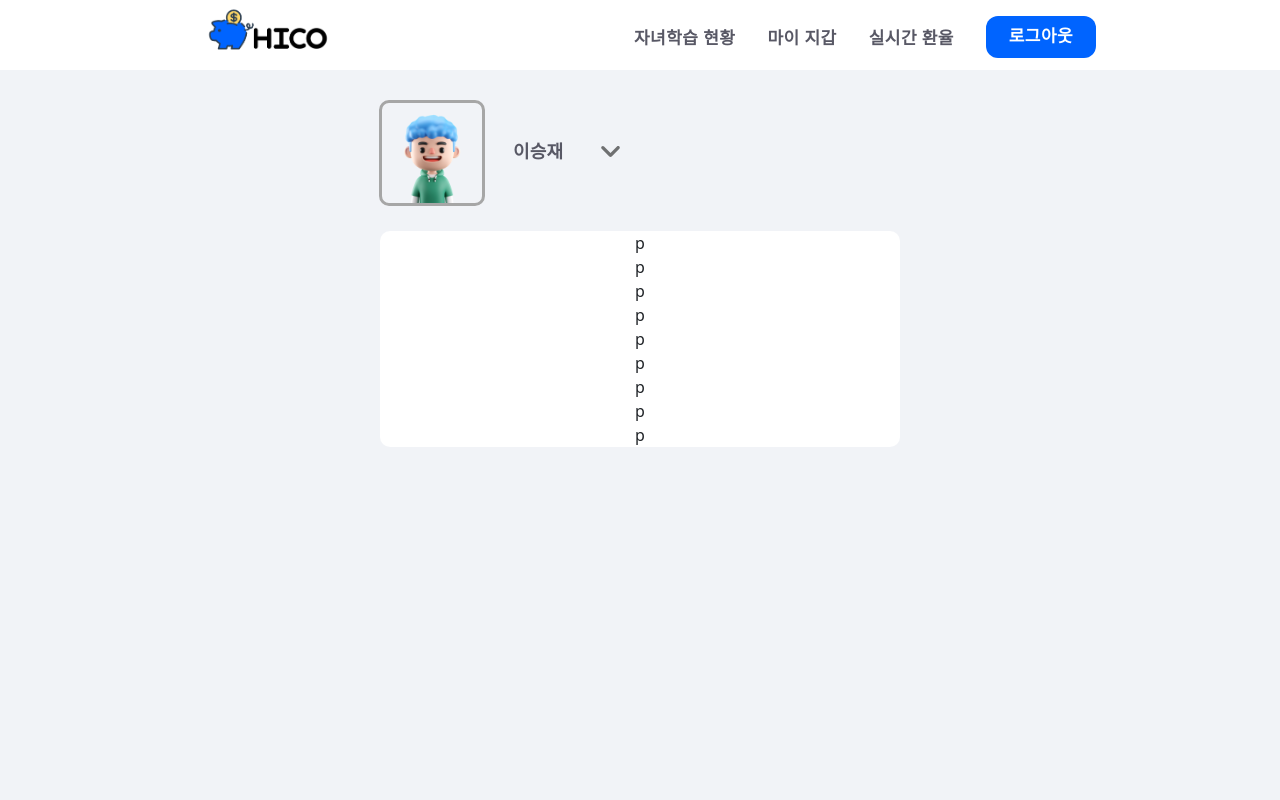
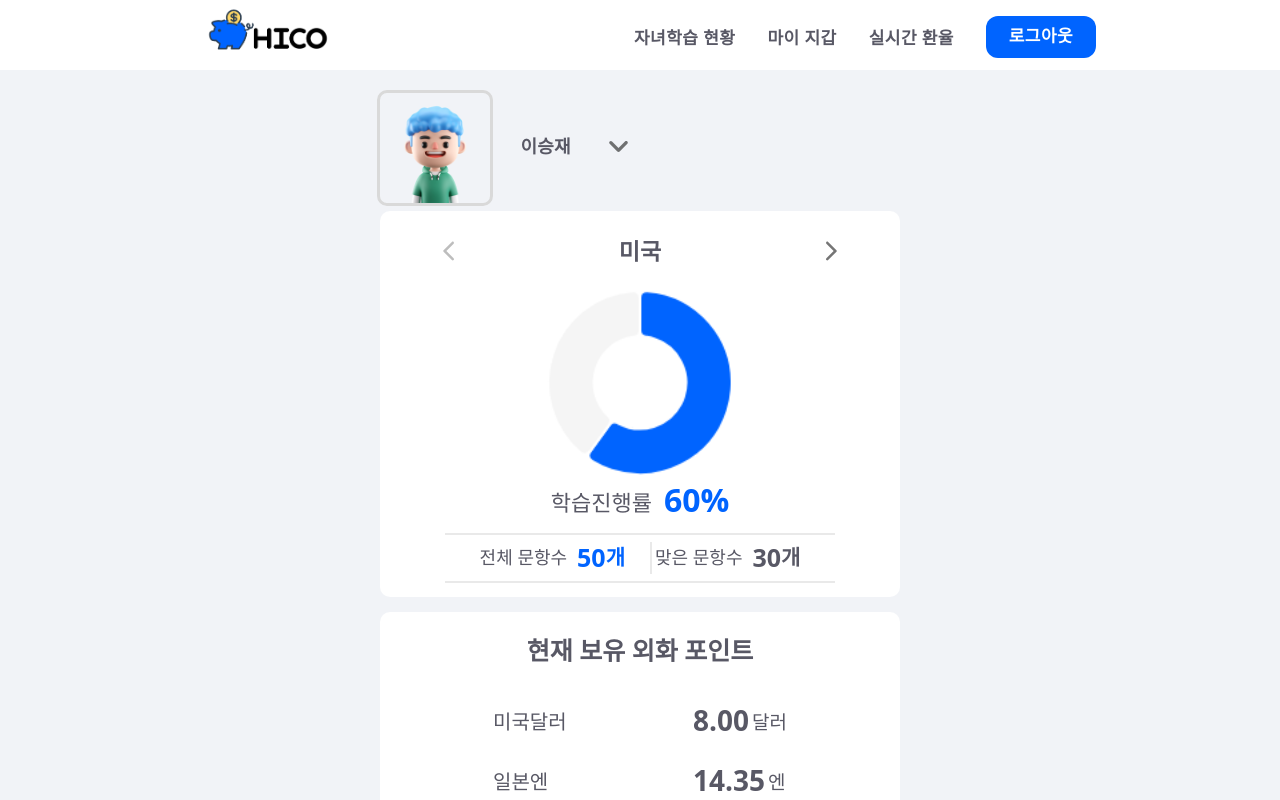
Before and after one commit to 22-bottle/ssafy_specific_pjt, a React (Create React App) app in the folder front/: page /mainparent/childstatus in a window 1280 px wide. Shown: the top 800 px of the page. Built offline with nearby package versions, Linux system fonts and the light colour scheme.

Commit message:
feat: chart.js 설치

```diff
--- a/front/package.json
+++ b/front/package.json
@@ -16,9 +16,11 @@
     "@testing-library/user-event": "^13.5.0",
     "@types/react": "^18.2.66",
     "bootstrap": "^5.3.3",
+    "chart.js": "^4.4.2",
     "dayjs": "^1.11.10",
     "react": "^18.2.0",
     "react-bootstrap": "^2.10.1",
+    "react-chartjs-2": "^5.2.0",
     "react-dom": "^18.2.0",
     "react-material-ui-carousel": "^3.4.2",
     "react-router-dom": "^6.22.3",
--- a/front/src/components/mainchild/ChinaStage.module.css
+++ b/front/src/components/mainchild/ChinaStage.module.css
@@ -15,7 +15,6 @@ body {
   align-items: center; /* 수직 가운데 정렬 */
   flex-direction: column; /* 자식 요소를 수직 방향으로 배치 */
   height: 100vh; /* 화면 전체 높이 */
-
 }
 
 /* 화면 전체 */
--- a/front/src/components/mainparent/ChildStatus.tsx
+++ b/front/src/components/mainparent/ChildStatus.tsx
@@ -1,6 +1,5 @@
 import React, { useState, useEffect } from "react";
 import styles from './childstatus.module.css';
-import Carousel from 'react-bootstrap/Carousel'
 import 'bootstrap/dist/css/bootstrap.min.css';
 import { useNavigate } from 'react-router-dom';
 import profileBoy1 from '../../assets/profile_boy1.png';
@@ -11,11 +10,70 @@ import profileGirl1 from '../../assets/profile_girl1.png';
 import profileGirl2 from '../../assets/profile_girl2.png';
 import profileGirl3 from '../../assets/profile_girl3.png';
 import profileGirl4 from '../../assets/profile_girl4.png';
-import InputLabel from '@mui/material/InputLabel';
 import MenuItem from '@mui/material/MenuItem';
 import FormControl from '@mui/material/FormControl';
 import Select, { SelectChangeEvent } from '@mui/material/Select';
 import ExpandMoreRoundedIcon from '@mui/icons-material/ExpandMoreRounded';
+import IconButton from '@mui/material/IconButton';
+import ArrowBackIosRoundedIcon from '@mui/icons-material/ArrowBackIosRounded';
+import ArrowForwardIosRoundedIcon from '@mui/icons-material/ArrowForwardIosRounded';
+import { Doughnut } from 'react-chartjs-2';
+import 'chart.js/auto';
+import { AspectRatio } from "@mui/icons-material";
+
+
+const countries = ['usa', 'japan']; // 캐로셀 배열
+const countryNames: { [key: string]: string } = {
+  'usa': '미국',
+  'japan': '일본',
+};
+interface ChartData {
+  progress: number;
+  total: number;
+  correct: number;
+  datasets: {
+    data: number[];
+    backgroundColor: string[];
+    hoverOffset: number;
+    borderRadius?: number;
+  }[];
+}
+
+interface DataMap  {
+  [key: string]: ChartData;
+}
+
+const dataMap: DataMap = {
+  'usa': {
+    progress: 60,
+    total: 50,
+    correct: 30,
+    datasets: [{
+      data: [60, 40],
+      backgroundColor: [
+        '#0064FF',
+        '#F5F5F5',
+      ],
+      hoverOffset: 4,
+      borderRadius: 5,
+    }],
+  },
+  'japan': {
+    progress: 10,
+    total: 70,
+    correct: 7,
+    datasets: [
+      {
+        data: [10, 90],
+        backgroundColor: ['#0064FF', '#F5F5F5'],
+        hoverOffset: 4,
+        borderRadius: 5,
+      },
+    ],
+  },
+};
+
+
 
 
 const Childstatus:React.FC= () => {
@@ -59,11 +117,46 @@ const Childstatus:React.FC= () => {
   }, [age]);
 
 
-  // 아이 선택시 라벨 변경
-  const handleChildSelect = (event: React.ChangeEvent<HTMLSelectElement>) => {
-    setSelectedChild(event.target.value);
+
+  // 캐러셀 버튼
+  // 현재 캐로셀의 인덱스 상태
+  const [currentIndex, setCurrentIndex] = useState(0);
+
+  // 이전 버튼 클릭 핸들러
+  const handlePreviousClick = () => {
+    if (currentIndex > 0) {
+      setCurrentIndex(currentIndex - 1);
+    }
   };
 
+  // 다음 버튼 클릭 핸들러
+  const handleNextClick = () => {
+    if (currentIndex < countries.length - 1) {
+      setCurrentIndex(currentIndex + 1);
+    }
+  };
+
+
+  // 학습 진행률
+  // 예시로 60% 입력
+  const [currentProgress, setCurrentProgress] = useState(dataMap[countries[0]].progress);
+
+  // 캐로셀 인덱스 변경 시 해당 국가의 진행률을 업데이트합니다.
+  useEffect(() => {
+    setCurrentProgress(dataMap[countries[currentIndex]].progress);
+  }, [currentIndex]);
+
+
+  // 전체 문항수, 맞은 문항수
+  // 예시
+  const [total, setTotal] = useState(dataMap[countries[0]].total);
+  const [correct, setCorrect] = useState(dataMap[countries[0]].correct);
+  useEffect(() => {
+    const currentCountry = countries[currentIndex];
+    const countryData = dataMap[currentCountry];
+    setTotal(countryData.total);
+    setCorrect(countryData.correct);
+  }, [currentIndex]);
 
   return (
     <div className={styles.container}>
@@ -74,7 +167,7 @@ const Childstatus:React.FC= () => {
 
         {/* 프로필 사진 */}
         <div className={styles.profileimage}>
-          <img src={selectedImage} alt={gender} style={{ height: '100px' }} />
+          <img src={selectedImage} alt={gender} style={{ height: '110px' }} />
         </div>
 
         {/* 자녀 이름 */}
@@ -107,150 +200,92 @@ const Childstatus:React.FC= () => {
       </div>
 
 
-      {/* 메인 */}
+      {/* 메인1 */}
       <div className={styles.materialContainer}>
 
         {/* 카로셀 버튼 + 나라 */}
-        <div>p</div>
+        <div className={styles.carouselcontrols}>
+          <IconButton aria-label="previous" onClick={handlePreviousClick} disabled={currentIndex === 0}>
+            <ArrowBackIosRoundedIcon />
+          </IconButton>
+          <div className={styles.countrytext}>{countryNames[countries[currentIndex]]}</div>
+          <IconButton aria-label="next" onClick={handleNextClick} disabled={currentIndex === countries.length - 1}>
+            <ArrowForwardIosRoundedIcon />
+          </IconButton>
+        </div>
 
         {/* 진행률 차트 */}
-        <div>p</div>
+        <div>
+          <Doughnut
+            data={dataMap[countries[currentIndex]]}
+            options={{ responsive: false }}
+            style={{ position: "relative", height: "200px" }}
+          />
+        </div>
+
+        {/* 학습 진행률 */}
+        <div className={styles.progresslayout}>
+          <div className={styles.title1}>학습진행률</div>
+          <div className={styles.subtitle1}>{currentProgress}%</div>
+        </div>
+
 
         {/* 문항수 */}
-        <div>
+        <div className={styles.correctlayout}>
           {/* 전체 문항수 */}
-          <div>p</div>
+          <div className={styles.title2}>전체 문항수</div>
+          <div className={styles.subtitle2}>{total}</div>
+          <div className={styles.subtitle4}>개</div>
           {/* 맞은 문항수 */}
-          <div>p</div>
-        </div>
-
-        {/* title */}
-        <div>p</div>
-
-        {/* 나라 */}
-        <div>
-          {/* 미국 */}
-          <div>p</div>
-          {/* 일본 */}
-          <div>p</div>
-          {/* 유럽 */}
-          <div>p</div>
-          {/* 중국 */}
-          <div>p</div>
+          <div className={styles.title3}>맞은 문항수</div>
+          <div className={styles.subtitle3}>{correct}</div>
+          <div className={styles.subtitle5}>개</div>
         </div>
       </div>
 
-      {/* comment */}
-      <div>
-        {/* 마이지갑 이동 */}
-        <div></div>
-        {/* 실시간 환율 이동 */}
-        <div></div>
+
+      {/* main2 */}
+      <div className={styles.materialContainer2}>
+        {/* title */}
+        <div className={styles.secondtitle}>현재 보유 외화 포인트</div>
+        {/* 나라 */}
+        <div className={styles.countrylayout}>
+          {/* 미국 */}
+          <div className={styles.eachcountry}>
+            <div className={styles.countryname}>미국달러</div>
+            <div className={styles.countryInfo}>
+              <div className={styles.countrynum}>8.00</div>
+              <div className={styles.countrymoney}>달러</div>
+            </div>
+          </div>
+          {/* 일본 */}
+          <div className={styles.eachcountry}>
+            <div className={styles.countryname}>일본엔</div>
+            <div className={styles.countryInfo}>
+              <div className={styles.countrynum}>14.35</div>
+              <div className={styles.countrymoney}>엔</div>
+            </div>
+          </div>
+          {/* 유럽 */}
+          <div className={styles.eachcountry}>
+            <div className={styles.countryname}>유럽유로</div>
+            <div className={styles.countryInfo}>
+              <div className={styles.countrynum}>0.00</div>
+              <div className={styles.countrymoney}>유로</div>
+            </div>
+          </div>
+          {/* 중국 */}
+          <div className={styles.eachcountry}>
+            <div className={styles.countryname}>중국위안</div>
+            <div className={styles.countryInfo}>
+              <div className={styles.countrynum}>0.00</div>
+              <div className={styles.countrymoney}>위엔</div>
+            </div>
+          </div>
+        </div>
       </div>
     </div>
-      //   <div className="child-status-container">
-      //     <div className="header">
-      //       <div className="logo">toss</div>
-      //       {/* profile picture */}
-      //     </div>
-
-      //     <div className="profile-selection">
-      //   <label htmlFor="child-select">{selectedChild} </label>
-      //   <select id="child-select" value={selectedChild} onChange={handleChildSelect}>
-      //     <option value="">아이를 선택하세요</option>
-      //     <option value="이채은">이채은</option>
-      //     <option value="이지은">이지은</option>
-      //     {/* Add more options for each child */}
-      //   </select>
-      //   <button onClick={handleButtonClick}>아이추가+</button>
-      // </div>
-
-      //     <div className="child-process" style={styleObj}>
-      //       <Carousel data-bs-theme="dark" >
-      //           <Carousel.Item>
-      //           <div className="summary-card" style={styleObj}>
-      //           <div className="summary-header" style={styleObj}>
-      //               <p>미국</p>
-      //           </div>
-      //            <div className="savings-goal">
-      //            {/* Savings goal indicator would go here */}
-      //           <div className="goal-percentage">학습 진행률 60%</div>
-      //           <div className="goal-details">
-      //             <span>전체 문항수: 50개</span>
-      //             <br/>
-      //             <span>맞은 문항수: 34개</span>
-      //           </div>
-      //         </div>
-      //         </div>
-      //         </Carousel.Item>
-      //         <Carousel.Item>
-      //         <div className="summary-card" style={styleObj}>
-      //           <div className="summary-header" style={styleObj}>
-      //               <p>이탈리아</p>
-      //           </div>
-      //            <div className="savings-goal">
-      //            {/* Savings goal indicator would go here */}
-      //           <div className="goal-percentage">학습 진행률 60%</div>
-      //           <div className="goal-details">
-      //             <span>전체 문항수: 50개</span>
-      //             <br/>
-      //             <span>맞은 문항수: 34개</span>
-      //           </div>
-      //         </div>
-      //         </div>
-      //       </Carousel.Item>
-      //       <Carousel.Item>
-      //       <div className="summary-card" style={styleObj}>
-      //           <div className="summary-header" style={styleObj}>
-      //               <p>일본</p>
-      //           </div>
-      //            <div className="savings-goal">
-      //            {/* Savings goal indicator would go here */}
-      //           <div className="goal-percentage">학습 진행률 60%</div>
-      //           <div className="goal-details">
-      //             <span>전체 문항수: 50개</span>
-      //             <br/>
-      //             <span>맞은 문항수: 34개</span>
-      //           </div>
-      //         </div>
-      //         </div>
-      //       </Carousel.Item>
-      //       <Carousel.Item>
-      //       <div className="summary-card" style={styleObj}>
-      //           <div className="summary-header" style={styleObj}>
-      //               <p>중국</p>
-      //           </div>
-      //            <div className="savings-goal">
-      //            {/* Savings goal indicator would go here */}
-      //           <div className="goal-percentage">학습 진행률 60%</div>
-      //           <div className="goal-details">
-      //             <span>전체 문항수: 50개</span>
-      //             <br/>
-      //             <span>맞은 문항수: 34개</span>
-      //           </div>
-      //         </div>
-      //         </div>
-      //       </Carousel.Item>
-      //       </Carousel>
-      //       </div>
-
-
-      //     <div className="finance-details">
-      //       <p>보유외화포인트</p>
-      //       <ul>
-      //         <li>미국달러: 35.5만원 / 8.0만원</li>
-      //         <li>유로: 13.3만원 / 0.0만원</li>
-      //         <li>일본엔: 20.5만원 / 10.3만원</li>
-      //         <li>중국위안: 0.5만원 / 0.0만원</li>
-      //       </ul>
-      //     </div>
-
-      //     <div className="footer">
-      //       {/* 마이지갑 바로가기 실시간 환율 확인하기 */}
-
-      //     </div>
-      //   </div>
-      );
+  );
 };
 
 export default Childstatus;
--- a/front/src/components/mainparent/childstatus.module.css
+++ b/front/src/components/mainparent/childstatus.module.css
@@ -1,8 +1,8 @@
 .container {
   display: flex;
-  justify-content: center;
   align-items: center;
   flex-direction: column;
+  min-height: calc(100vh - 70px) !important;
 }
 
 .profile {
@@ -12,9 +12,9 @@
   font-size: 32px;
   color: #585865;
   font-weight: bold;
-  padding-top: 30px;
-  padding-bottom: 25px;
-  margin-right: 260px;
+  padding-top: 20px;
+  padding-bottom: 5px;
+  margin-right: 255px;
 }
 
 .materialContainer {
@@ -25,9 +25,180 @@
   align-items: center;
   background-color: white;
   border-radius: 10px;
+  padding-bottom: 20px;
 }
 
 .profileimage {
-  border: 3px solid #a6a6a6;
+  border: 3px solid rgb(217, 217, 217);
   border-radius: 10px;
 }
+
+.carouselcontrols {
+  display: flex;
+  justify-content: space-between;
+  align-items: center;
+  margin-top: 20px;
+  margin-bottom: 5px;
+}
+
+.countrytext {
+  margin-left: 150px;
+  margin-right: 150px;
+  font-size: 23px;
+  color: #585865;
+  font-weight: 600;
+}
+
+.progresslayout {
+  display: flex;
+  align-items: center;
+  justify-content: space-between;
+}
+
+.title1 {
+  font-size: 22px;
+  color: #585865;
+  padding-top: 5px;
+}
+
+.subtitle1 {
+  font-size: 32px;
+  color: #0064FF;
+  font-weight: bold;
+  padding-left: 12px;
+}
+
+.correctlayout {
+  display: flex;
+  align-items: center;
+  justify-content: space-between;
+  margin-top: 15px;
+  position: relative;
+}
+
+.correctlayout::before,
+.correctlayout::after {
+  content: '';
+  position: absolute;
+  left: -35px;
+  right: -35px;
+  background-color: #E9E9E9;
+}
+
+.correctlayout::before {
+  height: 2px;
+  top: -6px;
+}
+
+.correctlayout::after {
+  height: 1.5px;
+  bottom: -6px;
+}
+
+.title3::before {
+  content: '';
+  position: absolute;
+  top: 3px;
+  bottom: 3px;
+  left: 170px;
+  width: 2.5px;
+  background-color: #E9E9E9;
+}
+
+.title2 {
+  font-size: 18px;
+  color: #585865;
+}
+
+.title3 {
+  padding-left: 30px;
+  font-size: 18px;
+  color: #585865;
+}
+
+.subtitle2 {
+  font-size: 25px;
+  color: #0064FF;
+  font-weight: bold;
+  padding-left: 10px;
+}
+
+.subtitle3 {
+  font-size: 25px;
+  color: #585865;
+  font-weight: bold;
+  padding-left: 10px;
+}
+
+.subtitle4 {
+  font-size: 21px;
+  color: #0064FF;
+  font-weight: bold;
+}
+
+.subtitle5 {
+  font-size: 21px;
+  color: #585865;
+  font-weight: bold;
+}
+
+.secondtitle {
+  margin-top: 20px;
+  font-size: 25px;
+  font-weight: bold;
+  color: #585865;
+}
+
+.materialContainer2 {
+  width: 100%;
+  max-width: 520px;
+  display: flex;
+  flex-direction: column;
+  align-items: center;
+  background-color: white;
+  border-radius: 10px;
+  margin-top: 15px;
+  margin-bottom: 25px;
+}
+
+.countryname {
+  font-size: 20px;
+  color: #585865;
+  margin-bottom: 10px;
+}
+
+.countrylayout {
+  margin-top: 30px;
+}
+
+.eachcountry {
+  display: flex;
+  align-items: center;
+  padding-bottom: 5px;
+}
+
+.countrymoney {
+  text-align: left;
+  font-size: 19px;
+  padding-bottom: 8px;
+  color: #585865;
+}
+
+.countrynum {
+  font-size: 28px;
+  padding-bottom: 13px;
+  font-weight: bold;
+  color: #585865;
+}
+
+.countryInfo {
+  display: flex;
+  align-items: center;
+  gap: 3px;
+  margin-right: auto;
+}
+
+.countryname {
+  flex-shrink: 0;
+  width: 200px;
+}
```
Also changed, not shown: 1 other file (tests, documents, lock files or other folders).
